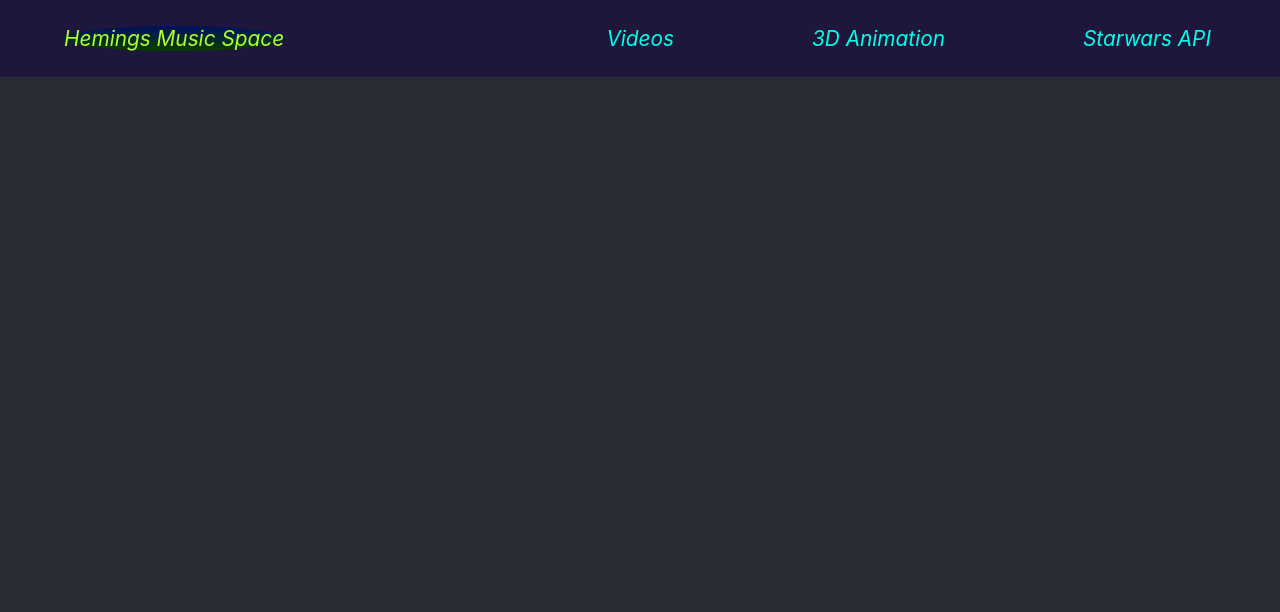
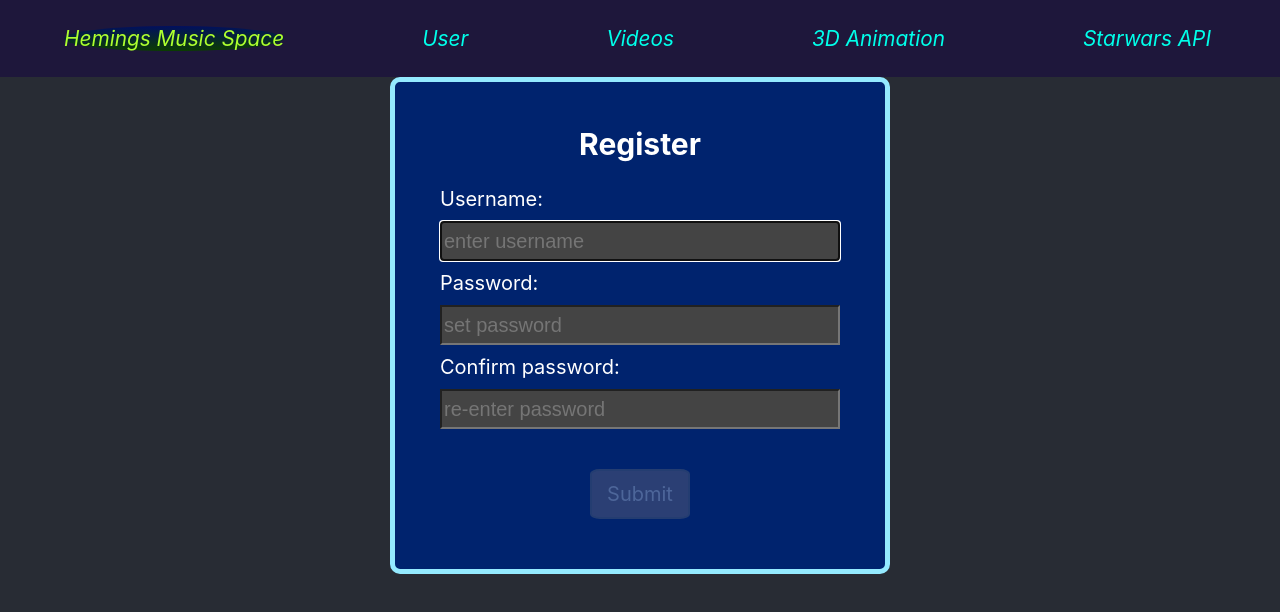
Before and after one commit to hemingus/web-frontend, a React (Create React App) app: page /register in a window 1280 px wide. Shown: the top 612 px of the page. Built offline with nearby package versions, Linux system fonts and the light colour scheme.

Commit message:
Feature user register (#28)
* 🎉Registration feature implementation

* ✨added login page

* 🔨 Animation improved

---------

Co-authored-by: Heming Hanevik <Heming.Hanevik@student.uib.no>

```diff
--- a/src/App.css
+++ b/src/App.css
@@ -1,10 +1,9 @@
 .App {
   text-align: center;
   background-color: #282c34;
-  min-width: 100vw;
-  min-height: 100vh;
+  min-width: 100%;
+  min-height: 100svh;
   height: auto;
   width: auto;
-
   padding-bottom: 5vw;
 }
--- a/src/App.js
+++ b/src/App.js
@@ -6,6 +6,8 @@ import MusicVideoPage from './pages/MusicVideoPage';
 import AppVideoPage from './pages/AppVideoPage';
 import CharacterPage from './pages/CharacterPage';
 import AnimationPage from './pages/AnimationPage';
+import RegisterPage from './pages/RegisterPage';
+import LoginPage from './pages/LoginPage';
 import { Route, Routes } from 'react-router-dom';
 
 function App() {
@@ -15,6 +17,8 @@ function App() {
       <div className="container">
         <Routes>
           <Route path="/" element={<HomePage />} />
+          <Route path="/register" element={<RegisterPage />} />
+          <Route path="/login" element={<LoginPage />} />
           <Route path="/planets" element={<PlanetPage />} />
           <Route path="/musicvideos" element={<MusicVideoPage />} />
           <Route path="/appvideos" element={<AppVideoPage />} />
--- a/src/components/Animation/Animation.css
+++ b/src/components/Animation/Animation.css
@@ -7,3 +7,11 @@
     border-radius: 50%;
     border-color: rgb(119, 161, 216);
 }
+
+.earth-moon-animation {
+    position: relative;
+    width: 100%;
+    height: 100%;
+    display: flex;
+    justify-content: center;
+}
--- a/src/components/Navbar/Navbar.css
+++ b/src/components/Navbar/Navbar.css
@@ -8,11 +8,12 @@
     background-color: rgb(30, 23, 59);
     color: rgb(0, 255, 234);
     font-style: italic;
-    font-size: calc(1vh + 1vw);
+    font-size: max(20px, calc(1vh + 1vw));
     display: flex;
     align-items: center;
     justify-content: space-between;
     padding: 0 5%;
+    z-index: 1;
 }
 
 .nav a {
@@ -29,7 +30,7 @@
     list-style: none;
     display: flex;
     justify-content: space-evenly;
-    flex-wrap: wrap 4;
+    flex-wrap: wrap;
     text-align: left;
 }
 
--- a/src/components/Navbar/Navbar.js
+++ b/src/components/Navbar/Navbar.js
@@ -23,6 +23,16 @@ export default function Navbar() {
       "route": "/appvideos"}
     ]
 
+    const RegisterDropdownProps = [
+    {
+      "title": "Register",
+      "route": "/register"},
+    {
+      "title": "Log in",
+      "route": "/login"}
+    ]
+
+
 
 
     return (
@@ -31,7 +41,8 @@ export default function Navbar() {
           Hemings Music Space
         </Link>
         <ul>
-          <Dropdown title="Videos" elements={VideoDropdownProps}></Dropdown>
+          <Dropdown title="User" elements={RegisterDropdownProps}/>
+          <Dropdown title="Videos" elements={VideoDropdownProps}/>
           <CustomLink to="/animation">3D Animation</CustomLink>
           <Dropdown title="Starwars API" elements={StarwarsDropdownProps}/>
         </ul>
--- /dev/null
+++ b/src/components/UserLogin/UserLogin.js
@@ -0,0 +1,52 @@
+import React from 'react'
+import { useState, useRef } from 'react'
+import "../UserRegister/UserRegister.css"
+
+const UserLogin = () => {
+    const usernameRef = useRef();
+    const passwordRef = useRef();
+
+    const [username, setUsername] = useState('');
+    const [password, setPassword] = useState('');
+
+    return (
+        <section className="register-container">
+            <h1>Login</h1>
+            <form>
+                <label for="username">Username: </label>
+
+                <input
+                    ref={usernameRef}
+                    type="text"
+                    id="enter-username"
+                    value={username}
+                    onChange={(e) => setUsername(e.target.value)}
+                    autoComplete="off"
+                    spellCheck="false"
+                    placeholder="enter username"
+                />
+
+                <label for="password">Password:</label>
+
+                <input
+                    ref={passwordRef}
+                    type="password"
+                    id="enter-pwd"
+                    value={password}
+                    onChange={(e) => setPassword(e.target.value)}
+                    autoComplete="off"
+                    placeholder="enter password"
+                />
+
+                <input
+                    className="register-submit-button"
+                    type="submit"
+                    value="Log in"
+                    onClick={console.log("user login attempted")}
+                />
+            </form>
+        </section>
+    )
+}
+
+export default UserLogin
--- /dev/null
+++ b/src/components/UserRegister/UserRegister.css
@@ -0,0 +1,99 @@
+.register-container {
+    position: relative;
+    display: flex;
+    left: 50%;
+    transform: translateX(-50%);
+    background-color: rgb(0, 35, 110);
+    width: min(500px, 90%);
+    height: auto;
+    padding: 20px;
+    display: block;
+    border: solid;
+    border-width: 5px;
+    border-radius: 2%;
+    border-color: rgb(148, 234, 255);
+    display: flex;
+    flex-direction: column;
+    align-items: center;
+}
+
+
+.register-container h1 {
+    color: rgb(255, 255, 255);
+    font-size: 30px;
+    text-align: center;
+}
+
+.register-container form {
+    width: min(400px, 90%);
+    display: flex;
+    flex-direction: column;
+    justify-content: center;
+    gap: 10px;
+}
+
+.register-container input {
+    height: 40px;
+    font-size: 20px;
+    color: rgb(0, 217, 255);
+    background-color: rgb(68, 68, 68);
+}
+
+.register-container label {
+    font-size: 20px;
+    color: white;
+    text-align: left;
+}
+
+.register-container .register-submit-button {
+    margin: 30px;
+    cursor: pointer;
+    width: 100px;
+    height: 50px;
+    align-self: center;
+    border: solid;
+    border-width: 2px;
+    border-color: white;
+    border-radius: 10%;
+}
+
+.register-container .register-submit-button-hidden {
+    margin: 30px;
+    width: 100px;
+    height: 50px;
+    align-self: center;
+    border: solid;
+    border-width: 2px;
+    border-color: rgb(121, 121, 121);
+    background-color: rgb(143, 130, 130);
+    color: white;
+    opacity: 30%;
+    border-radius: 10%;
+    font-size: 20px;
+    display: flex;
+    align-items: center;
+    justify-content: center;
+}
+
+.register-submit-button:hover {
+    box-shadow: 0 0 30px rgb(0, 255, 13);
+    border-color: rgb(0, 255, 0);
+    color: greenyellow;
+}
+
+.valid-mark {
+    width: auto;
+    display: inline-block;
+    background-color: green;
+    color: white;
+    text-align: center;
+    line-height: 20px;
+}
+
+.invalid-mark {
+    display: inline-block;
+    background-color: rgb(0, 0, 0);
+    color: white;
+    text-align: center;
+    line-height: 20px;
+}
--- /dev/null
+++ b/src/components/UserRegister/UserRegister.js
@@ -0,0 +1,150 @@
+import React from 'react'
+import axios from 'axios'
+import "./UserRegister.css"
+import { useState, useEffect, useRef } from 'react'
+
+
+const USERNAME_REGEX = /^[a-zA-Z][a-zA-Z0-9-_]{3,23}$/;
+const PASSWORD_REGEX = /^(?=.*[a-z])(?=.*[A-Z])(?=.*[0-9])(?=.*[!@#$%]).{8,24}$/;
+
+const UserRegister = () => {
+    const usernameRef = useRef();
+    const passwordRef = useRef();
+
+    const [username, setUsername] = useState('');
+    const [validUsername, setValidUsername] = useState(false);
+
+    const [password, setPassword] = useState('');
+    const [validPassword, setValidPassword] = useState(false);
+
+    const [confirmedPwd, setConfirmedPwd] = useState('');
+    const [pwdMatch, setPwdMatch] = useState(false);
+
+    const [validEntry, setValidEntry] = useState(false);
+    const [success, setSuccess] = useState(false);
+
+    useEffect(() => {
+        usernameRef.current.focus()
+    }, [])
+
+    useEffect(() => {
+        setValidEntry(validUsername && validPassword && pwdMatch)
+    }, [validUsername, validPassword, pwdMatch])
+
+    useEffect(() => {
+        USERNAME_REGEX.test(username) ? setValidUsername(true) : setValidUsername(false)
+        PASSWORD_REGEX.test(password) ? setValidPassword(true) : setValidPassword(false)
+        password === confirmedPwd ? setPwdMatch(true) : setPwdMatch(false)
+    }, [username, password, confirmedPwd])
+
+
+    const handleSubmit = async (event, url = "https://hemingmusicapi.azurewebsites.net/Comment") => {
+        event.preventDefault()
+        const newComment = {
+            name: document.getElementById("create-username").value,
+            commentBody: document.getElementById("create-pwd").value
+        }
+        try {
+            await axios.post(url, newComment)
+            setSuccess(true);
+        }
+        catch (err) {
+            alert(err.message)
+        }
+    }
+
+
+    const UsernameCheck = () => {
+        if (!username) return
+        if (validUsername) {
+            return <span className="valid-mark">OK</span>
+        }
+        return <span className="invalid-mark">4-24 characters combine letters a-z, numbers 0-9, _ and -</span>
+    }
+
+    const PasswordCheck = () => {
+        if (!password) return
+        if (validPassword) {
+            return <span className="valid-mark">OK</span>
+        }
+        return <span className="invalid-mark">8-24 characters , include lowercase letter, uppercase letter, number and special character (!@#$%)</span>
+
+    }
+
+    const PasswordConfirmCheck = () => {
+        if (!confirmedPwd) return
+        if (validPassword && pwdMatch) {
+            return <span className="valid-mark">OK</span>
+        } else if (!validPassword) {
+            return <span className="invalid-mark">password must be valid</span>
+        }
+        return <span className="invalid-mark">must match password</span>
+    }
+
+    const SubmitButton = () => {
+        if (validEntry) {
+            return <input
+            className="register-submit-button"
+            type="submit"
+            value="Submit"
+            onClick={handleSubmit}
+            />
+        }
+        return <span className="register-submit-button-hidden">Submit</span>
+    }
+
+    if (success) {
+        return (
+            <section className="register-container">
+                <h1>Registration successful!</h1>
+            </section>
+        )
+    }
+
+    return (
+        <section className="register-container">
+            <h1>Register</h1>
+            <form>
+                <label for="username">Username: </label>
+
+                <input
+                    ref={usernameRef}
+                    type="text"
+                    id="create-username"
+                    value={username}
+                    onChange={(e) => setUsername(e.target.value)}
+                    autoComplete="off"
+                    spellCheck="false"
+                    placeholder="enter username"
+                />
+                <UsernameCheck/>
+
+                <label for="password">Password:</label>
+
+                <input
+                    ref={passwordRef}
+                    type="password"
+                    id="create-pwd"
+                    value={password}
+                    onChange={(e) => setPassword(e.target.value)}
+                    autoComplete="off"
+                    placeholder="set password"
+                />
+                <PasswordCheck/>
+                <label for="password" id="pwd">Confirm password:</label>
+                <input
+                    type="password"
+                    id="confirm-pwd"
+                    value={confirmedPwd}
+                    onChange={(e) => setConfirmedPwd(e.target.value)}
+                    autoComplete="off"
+                    placeholder="re-enter password"
+                />
+                <PasswordConfirmCheck/>
+                <SubmitButton/>
+            </form>
+        </section>
+    )
+}
+
+export default UserRegister
--- a/src/pages/AnimationPage.js
+++ b/src/pages/AnimationPage.js
@@ -1,11 +1,12 @@
 import React from 'react'
-import Animation from '../components/Animation/Animation.mjs';
+import Animation from '../components/Animation/Animation.mjs'
+import '../components/Animation/Animation.css'
 
 export default function AnimationPage() {
     return (
         <div>
             <h1 className="animationHeader">our Earth & Moon</h1>
-            <Animation />
+            <Animation className="animationHeader"/>
         </div>
     )
 }
--- /dev/null
+++ b/src/pages/LoginPage.js
@@ -0,0 +1,10 @@
+import React from 'react'
+import UserLogin from "../components/UserLogin/UserLogin"
+
+export default function LoginPage() {
+    return (
+    <div>
+        <UserLogin/>
+    </div>
+    )
+}
--- /dev/null
+++ b/src/pages/RegisterPage.js
@@ -0,0 +1,10 @@
+import React from 'react'
+import UserRegister from '../components/UserRegister/UserRegister'
+
+export default function RegisterPage() {
+    return (
+    <div>
+        <UserRegister/>
+    </div>
+    )
+}
```
Also changed, not shown: src/components/Animation/Animation.mjs (+19 -17 lines), 1 other file (tests, documents, lock files or other folders).
